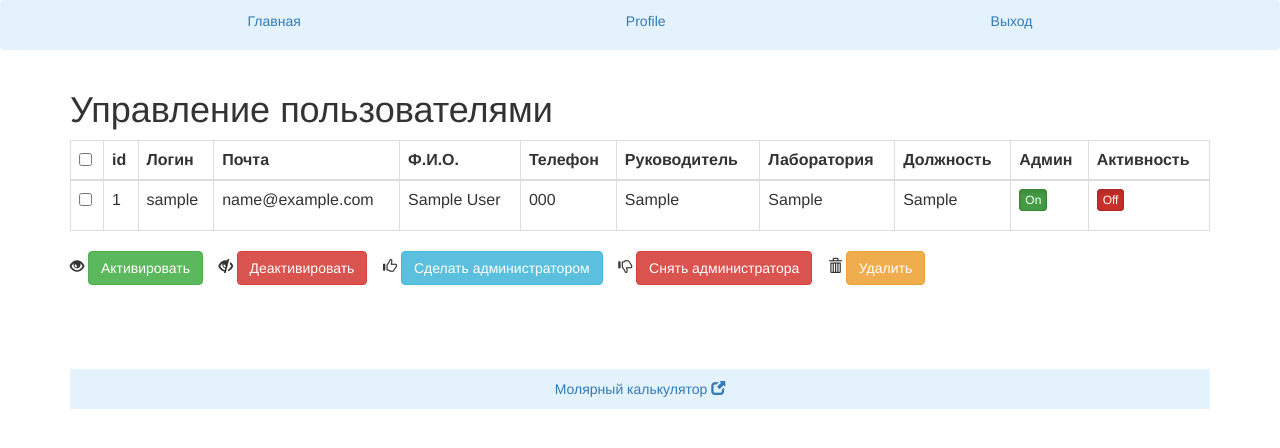
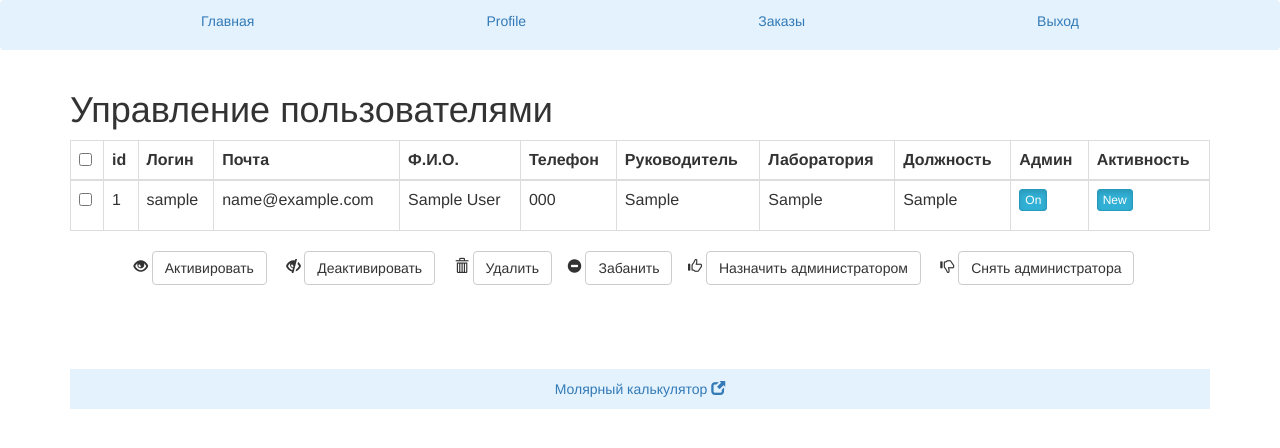
Before and after one commit to darkinessa/reagents_order, a Flask app: page /manage_users in a window 1280 px wide. Shown: the top 448 px of the page. Run offline with Flask 2, Linux system fonts and the light colour scheme; a user stored in the database is signed in; tables that the repository leaves empty hold one stand-in row (values such as "Sample post"); some libraries are stand-ins or nearby versions.

Commit message:
refactored  for managing users

```diff
--- a/app/admin/constants.py
+++ b/app/admin/constants.py
@@ -1,7 +1,6 @@
 # Супер-Админ верификацию по емейл
 
 SUPER_ADMIN_EMAILS = ['korolevai@gmail.com', 'irina@koroleva.org', 'nneuro2013@gmail.com']
-
 
 # Таблица статусов по умолчанию, для заполнения базы
 STATUS_ACTIONS = [
@@ -15,3 +14,9 @@ STATUS_ACTIONS = [
     ('8', 'Отложено', '_sus', 'Заказ отложен'),
     ('9', 'На удаление', '_del', 'Заказ перемещен в папку удаленные'),
 ]
+
+USER_ROLES = [('0', 'Забанен', '_ban_user'),
+              ('1', 'Новый'),
+              ('2', 'Активный', '_active'),
+              ('3', 'Деактивирован', '_deactive')
+              ]
--- a/app/admin/routes.py
+++ b/app/admin/routes.py
@@ -59,7 +59,7 @@ def manage_users():
         for item_check in form_checks:
             check_id = int(item_check)
             user = User.query.get(check_id)
-            user.active = True
+            user.role = '2'
             db.session.commit()
             flash(f'Пользователь {user.name} активирован')
         return redirect(url_for('manage_users'))
@@ -69,7 +69,7 @@ def manage_users():
         for item_check in form_checks:
             check_id = int(item_check)
             user = User.query.get(check_id)
-            user.active = False
+            user.role = '3'
 
             db.session.commit()
             flash(f'Пользователь {user.name} деактивирован')
@@ -79,6 +79,10 @@ def manage_users():
         for item_check in form_checks:
             check_id = int(item_check)
             user = User.query.get(check_id)
+            if user.role != 2:
+                flash(
+                    'Вы не можете назначить Администратором неактивного пользователя, сначала активируйте его учетгую запись')
+                return redirect(url_for('manage_users'))
             user.admin = True
             db.session.commit()
             flash(f'Пользователь {user.name} назначен администратором')
@@ -93,6 +97,17 @@ def manage_users():
 
             db.session.commit()
             flash(f"Администратор {user.name} понижен до пользователя")
+        return redirect(url_for('manage_users'))
+
+    if '_ban_user' in request.form:
+
+        for item_check in form_checks:
+            check_id = int(item_check)
+            user = User.query.get(check_id)
+            user.role = False
+
+            db.session.commit()
+            flash(f"Пользователь {user.name} забанен")
         return redirect(url_for('manage_users'))
 
     if '_del_user' in request.form:
--- a/app/templates/base.html
+++ b/app/templates/base.html
@@ -36,6 +36,7 @@
                 {% if current_user | is_active %}
                 <li class="{{ 'active' if active_page == 'item_add' else '' }}"><a href="{{ url_for('item_add') }}">Заказ
                     реагентов</a></li>
+                {% endif %}
 
                 {% if current_user | is_admin %}
                 <li class="{{ 'active' if active_page == 'admin' else '' }}"><a href="{{ url_for('admin') }}">Заказы</a>
@@ -43,7 +44,7 @@
                 {% endif %}
 
 
-                {% endif %}
+
 
                 <li class="{{ 'active' if active_page == 'logout' else '' }}"><a
                         href="{{ url_for('logout') }}">Выход</a></li>
--- a/app/templates/manage_users.html
+++ b/app/templates/manage_users.html
@@ -7,11 +7,17 @@
 <h1>Управление пользователями</h1>
 <form action="/manage_users" name="checked" method="post">
     {% macro has_active(field_name) %}
-    {%- if field_name == true %}
+    {%- if field_name == 1 %}
+    <div class="btn btn-xs btn-info active">New</div>
+    {% endif -%}
+    {%- if field_name == 2 %}
     <div class="btn btn-xs btn-success active">On</div>
-
-    {% else %}
+    {% endif -%}
+    {%- if field_name == 3 %}
     <div class="btn btn-xs btn-danger active">Off</div>
+    {% endif -%}
+    {%- if field_name == 0 %}
+    <div class="btn btn-xs btn-default active">Banned</div>
 
     {% endif -%}
     {%- endmacro %}
@@ -58,11 +64,16 @@
             <td><p>{{ user.laboratory }} </p></td>
             <td><p>{{ user.position}} </p></td>
             <td>
-                {{ has_active(user.admin) }}
+                {% if user.admin == True %}
+                <div class="btn btn-xs btn-info active">On</div>
+                {% else %}
+                <div class="btn btn-xs btn-danger active">Off</div>
+                {% endif %}
+
 
             </td>
             <td>
-                {{ has_active(user.active) }}
+                {{ has_active(user.role) }}
 
 
             </td>
@@ -70,26 +81,31 @@
         {% endfor %}
         </tbody>
     </table>
+<div align="center" >
+    <span class="glyphicon glyphicon-eye-open "></span>
+    <input class="btn btn-default btn-rounded" type="submit" name="_active" value="Активировать"
+           onclick="return confirm('Активировать?');">&nbsp;&nbsp;&nbsp;&nbsp;
 
-    <span class="glyphicon glyphicon-eye-open "></span>
-    <input class="btn btn-success btn-rounded" type="submit" name="_active" value="Активировать"
-           onclick="return confirm('Активировать?');">&nbsp;&nbsp;&nbsp;
+    <span class="glyphicon glyphicon-eye-close ">   </span>
+    <input class="btn btn-default btn-rounded" type="submit" name="_deactive" value="Деактивировать"
+           onclick="return confirm('Деактивировать пользователя?');">&nbsp;&nbsp;&nbsp;&nbsp;
 
-    <span class="glyphicon glyphicon-eye-close "></span>
-    <input class="btn btn-danger btn-rounded" type="submit" name="_deactive" value="Деактивировать"
+
+    <span class="glyphicon glyphicon-trash ">   </span>
+    <input class="btn btn-default btn-rounded" type="submit" name="_del_user" value="Удалить"
+           onclick="return confirm('Деактивировать пользователя?');">&nbsp;&nbsp;&nbsp;
+
+    <span class="glyphicon glyphicon-minus-sign ">   </span>
+    <input class="btn btn-default btn-rounded" type="submit" name="_ban_user" value="Забанить"
            onclick="return confirm('Деактивировать пользователя?');">&nbsp;&nbsp;&nbsp;
 
     <span class="glyphicon glyphicon-thumbs-up">   </span>
-    <input class="btn btn-info btn-rounded" type="submit" name="_admin" value="Сделать администратором"
-           onclick="return confirm('Выдать доспуп в качестве администратора?');">&nbsp;&nbsp;&nbsp;
+    <input class="btn btn-default btn-rounded" type="submit" name="_admin" value="Назначить администратором"
+           onclick="return confirm('Выдать доспуп в качестве администратора?');">&nbsp;&nbsp;&nbsp;&nbsp;
 
     <span class="glyphicon glyphicon-thumbs-down ">   </span>
-    <input class="btn btn-danger btn-rounded" type="submit" name="_user" value="Снять администратора"
+    <input class="btn btn-default btn-rounded" type="submit" name="_user" value="Снять администратора"
            onclick="return confirm('Снять доступ в качестве администратора?');">&nbsp;&nbsp;&nbsp;
-
-    <span class="glyphicon glyphicon-trash "></span>
-    <input class="btn btn-warning btn-rounded" type="submit" name="_del_user" value="Удалить"
-           onclick="return confirm('Деактивировать пользователя?');">
-
+    </div>
 </form>
 {% endblock %}
```
